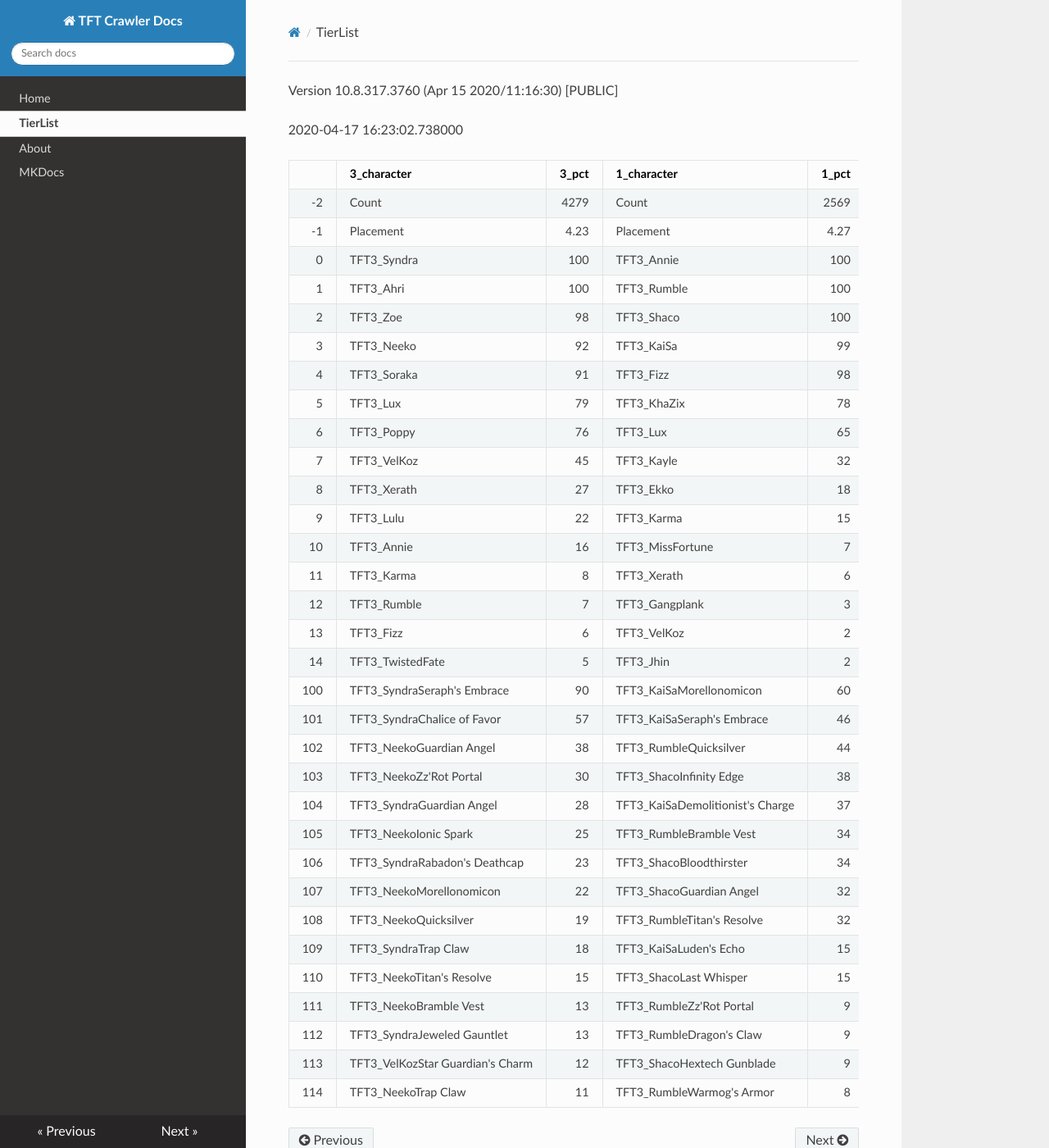
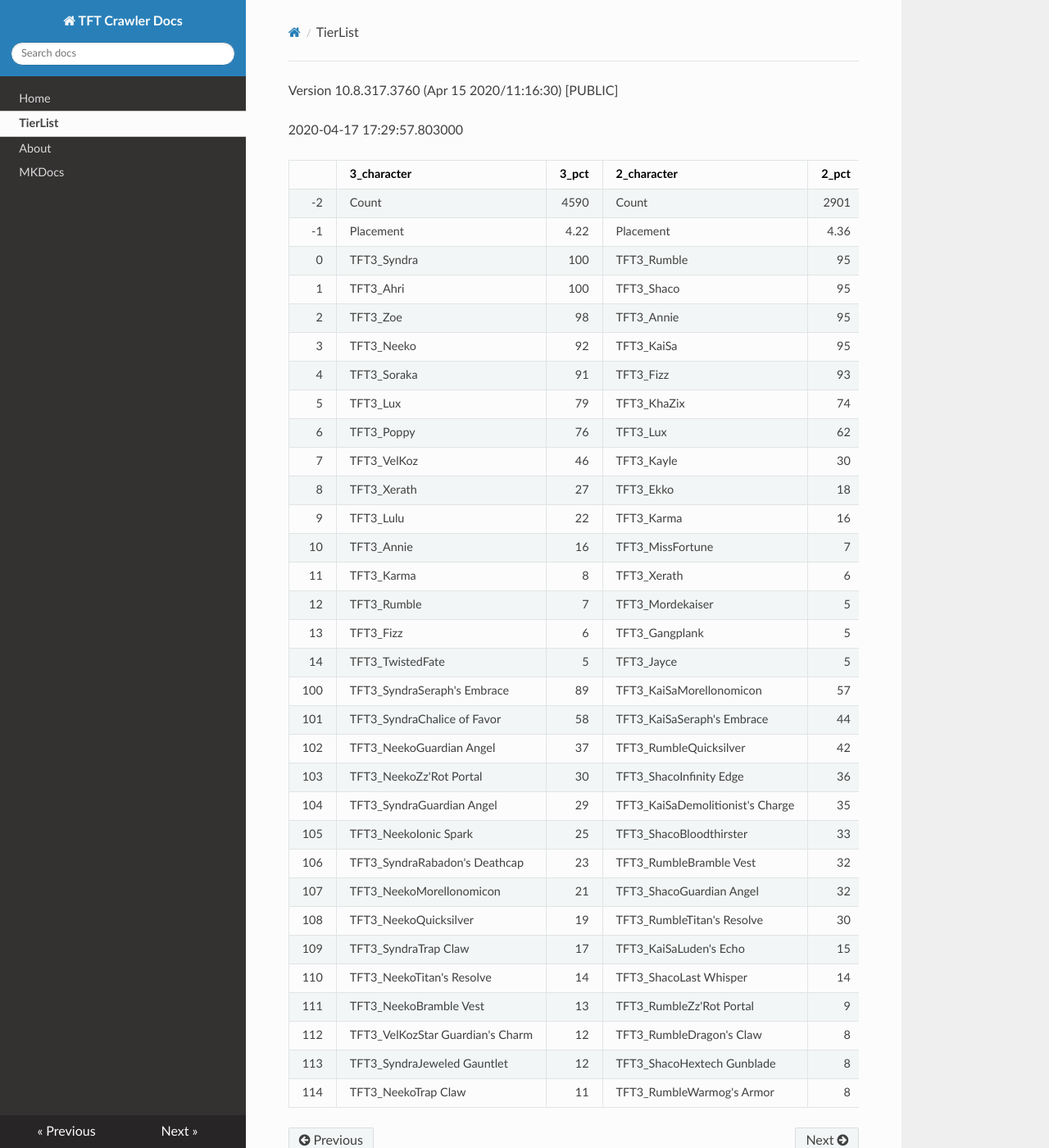
Before and after one commit to JamesYouL2/TFT-Crawler, an MkDocs documentation site: the page built from docs/tierlist.md, in a window 1280 px wide and 1400 px high. Shown: the whole window at 82% size. Built offline with MkDocs 1.6.1, drawn with Linux system fonts in a browser that asks for light colours; nearby versions of some CDN libraries.

Commit message:
Update tierlist.md

```diff
--- a/docs/tierlist.md
+++ b/docs/tierlist.md
@@ -1,38 +1,38 @@
 Version 10.8.317.3760 (Apr 15 2020/11:16:30) [PUBLIC] <Releases/10.8>
 
-2020-04-17 16:23:02.738000
+2020-04-17 17:29:57.803000
 
-|     | 3_character                      |   3_pct | 1_character                      |   1_pct | 5_character                        |   5_pct | 2_character                    |   2_pct | 4_character                      |   4_pct |
-|----:|:---------------------------------|--------:|:---------------------------------|--------:|:-----------------------------------|--------:|:-------------------------------|--------:|:---------------------------------|--------:|
-|  -2 | Count                            | 4279    | Count                            | 2569    | Count                              | 3806    | Count                          |  5084   | Count                            | 8024    |
-|  -1 | Placement                        |    4.23 | Placement                        |    4.27 | Placement                          |    4.45 | Placement                      |     4.5 | Placement                        |    4.61 |
-|   0 | TFT3_Syndra                      |  100    | TFT3_Annie                       |  100    | TFT3_Blitzcrank                    |   98    | TFT3_Mordekaiser               |    95   | TFT3_Irelia                      |   66    |
-|   1 | TFT3_Ahri                        |  100    | TFT3_Rumble                      |  100    | TFT3_Vi                            |   97    | TFT3_Jhin                      |    95   | TFT3_Kayle                       |   64    |
-|   2 | TFT3_Zoe                         |   98    | TFT3_Shaco                       |  100    | TFT3_ChoGath                       |   96    | TFT3_Karma                     |    94   | TFT3_Shen                        |   64    |
-|   3 | TFT3_Neeko                       |   92    | TFT3_KaiSa                       |   99    | TFT3_Malphite                      |   95    | TFT3_Ashe                      |    89   | TFT3_Thresh                      |   53    |
-|   4 | TFT3_Soraka                      |   91    | TFT3_Fizz                        |   98    | TFT3_Jinx                          |   80    | TFT3_Lux                       |    71   | TFT3_Vi                          |   49    |
-|   5 | TFT3_Lux                         |   79    | TFT3_KhaZix                      |   78    | TFT3_Ezreal                        |   79    | TFT3_Shaco                     |    68   | TFT3_MissFortune                 |   47    |
-|   6 | TFT3_Poppy                       |   76    | TFT3_Lux                         |   65    | TFT3_MissFortune                   |   65    | TFT3_Lulu                      |    60   | TFT3_Lucian                      |   45    |
-|   7 | TFT3_VelKoz                      |   45    | TFT3_Kayle                       |   32    | TFT3_Graves                        |   52    | TFT3_Xerath                    |    47   | TFT3_Fiora                       |   45    |
-|   8 | TFT3_Xerath                      |   27    | TFT3_Ekko                        |   18    | TFT3_Lucian                        |   42    | TFT3_JarvanIV                  |    40   | TFT3_Kassadin                    |   45    |
-|   9 | TFT3_Lulu                        |   22    | TFT3_Karma                       |   15    | TFT3_VelKoz                        |   17    | TFT3_WuKong                    |    34   | TFT3_Leona                       |   44    |
-|  10 | TFT3_Annie                       |   16    | TFT3_MissFortune                 |    7    | TFT3_KhaZix                        |   17    | TFT3_Jayce                     |    33   | TFT3_Ekko                        |   41    |
-|  11 | TFT3_Karma                       |    8    | TFT3_Xerath                      |    6    | TFT3_TwistedFate                   |   12    | TFT3_Kassadin                  |    20   | TFT3_Blitzcrank                  |   36    |
-|  12 | TFT3_Rumble                      |    7    | TFT3_Gangplank                   |    3    | TFT3_AurelionSol                   |   11    | TFT3_Poppy                     |    18   | TFT3_Ezreal                      |   34    |
-|  13 | TFT3_Fizz                        |    6    | TFT3_VelKoz                      |    2    | TFT3_Kayle                         |   11    | TFT3_Leona                     |    10   | TFT3_WuKong                      |   32    |
-|  14 | TFT3_TwistedFate                 |    5    | TFT3_Jhin                        |    2    | TFT3_Lulu                          |    7    | TFT3_Thresh                    |     9   | TFT3_MasterYi                    |   22    |
-| 100 | TFT3_SyndraSeraph's Embrace      |   90    | TFT3_KaiSaMorellonomicon         |   60    | TFT3_JinxGiant Slayer              |   57    | TFT3_ShacoGuardian Angel       |    43   | TFT3_IreliaInfinity Edge         |   42    |
-| 101 | TFT3_SyndraChalice of Favor      |   57    | TFT3_KaiSaSeraph's Embrace       |   46    | TFT3_JinxRed Buff                  |   47    | TFT3_JhinGuardian Angel        |    38   | TFT3_KayleGuinsoo's Rageblade    |   30    |
-| 102 | TFT3_NeekoGuardian Angel         |   38    | TFT3_RumbleQuicksilver           |   44    | TFT3_JinxGuardian Angel            |   30    | TFT3_JhinRunaan's Hurricane    |    37   | TFT3_LucianRed Buff              |   24    |
-| 103 | TFT3_NeekoZz'Rot Portal          |   30    | TFT3_ShacoInfinity Edge          |   38    | TFT3_MissFortuneSeraph's Embrace   |   17    | TFT3_ShacoBloodthirster        |    34   | TFT3_KayleGuardian Angel         |   22    |
-| 104 | TFT3_SyndraGuardian Angel        |   28    | TFT3_KaiSaDemolitionist's Charge |   37    | TFT3_ChoGathIonic Spark            |   16    | TFT3_JhinLast Whisper          |    33   | TFT3_KayleRapid Firecannon       |   16    |
-| 105 | TFT3_NeekoIonic Spark            |   25    | TFT3_RumbleBramble Vest          |   34    | TFT3_JinxRunaan's Hurricane        |   14    | TFT3_JhinInfinity Edge         |    33   | TFT3_IreliaLast Whisper          |   16    |
-| 106 | TFT3_SyndraRabadon's Deathcap    |   23    | TFT3_ShacoBloodthirster          |   34    | TFT3_VelKozSeraph's Embrace        |   14    | TFT3_ShacoInfinity Edge        |    17   | TFT3_IreliaGuardian Angel        |   16    |
-| 107 | TFT3_NeekoMorellonomicon         |   22    | TFT3_ShacoGuardian Angel         |   32    | TFT3_JinxTrap Claw                 |   12    | TFT3_JhinTrap Claw             |    16   | TFT3_MasterYiQuicksilver         |   12    |
-| 108 | TFT3_NeekoQuicksilver            |   19    | TFT3_RumbleTitan's Resolve       |   32    | TFT3_ViIonic Spark                 |   12    | TFT3_MordekaiserMorellonomicon |    15   | TFT3_MasterYiGuinsoo's Rageblade |   11    |
-| 109 | TFT3_SyndraTrap Claw             |   18    | TFT3_KaiSaLuden's Echo           |   15    | TFT3_BlitzcrankZephyr              |   12    | TFT3_XerathGuinsoo's Rageblade |    12   | TFT3_IreliaInfiltrator's Talons  |   11    |
-| 110 | TFT3_NeekoTitan's Resolve        |   15    | TFT3_ShacoLast Whisper           |   15    | TFT3_ChoGathMorellonomicon         |   12    | TFT3_MordekaiserIonic Spark    |    11   | TFT3_KayleHand Of Justice        |   10    |
-| 111 | TFT3_NeekoBramble Vest           |   13    | TFT3_RumbleZz'Rot Portal         |    9    | TFT3_LucianRed Buff                |   11    | TFT3_AsheDark Star's Heart     |    11   | TFT3_IreliaBloodthirster         |    8    |
-| 112 | TFT3_SyndraJeweled Gauntlet      |   13    | TFT3_RumbleDragon's Claw         |    9    | TFT3_JinxLast Whisper              |   11    | TFT3_ShacoHextech Gunblade     |    11   | TFT3_IreliaSeraph's Embrace      |    8    |
-| 113 | TFT3_VelKozStar Guardian's Charm |   12    | TFT3_ShacoHextech Gunblade       |    9    | TFT3_JinxRapid Firecannon          |   10    | TFT3_MordekaiserBramble Vest   |    10   | TFT3_MasterYiBramble Vest        |    7    |
-| 114 | TFT3_NeekoTrap Claw              |   11    | TFT3_RumbleWarmog's Armor        |    8    | TFT3_MissFortuneRabadon's Deathcap |   10    | TFT3_MordekaiserRedemption     |     9   | TFT3_EkkoMorellonomicon          |    7    |
+|     | 3_character                      |   3_pct | 2_character                      |   2_pct | 5_character                      |   5_pct | 1_character                    |   1_pct | 4_character                      |   4_pct |
+|----:|:---------------------------------|--------:|:---------------------------------|--------:|:---------------------------------|--------:|:-------------------------------|--------:|:---------------------------------|--------:|
+|  -2 | Count                            | 4590    | Count                            | 2901    | Count                            | 4036    | Count                          | 5333    | Count                            | 8711    |
+|  -1 | Placement                        |    4.22 | Placement                        |    4.36 | Placement                        |    4.45 | Placement                      |    4.48 | Placement                        |    4.61 |
+|   0 | TFT3_Syndra                      |  100    | TFT3_Rumble                      |   95    | TFT3_Blitzcrank                  |   98    | TFT3_Jhin                      |   98    | TFT3_Irelia                      |   67    |
+|   1 | TFT3_Ahri                        |  100    | TFT3_Shaco                       |   95    | TFT3_Vi                          |   98    | TFT3_Karma                     |   96    | TFT3_Shen                        |   65    |
+|   2 | TFT3_Zoe                         |   98    | TFT3_Annie                       |   95    | TFT3_ChoGath                     |   97    | TFT3_Mordekaiser               |   96    | TFT3_Kayle                       |   64    |
+|   3 | TFT3_Neeko                       |   92    | TFT3_KaiSa                       |   95    | TFT3_Malphite                    |   96    | TFT3_Ashe                      |   91    | TFT3_Thresh                      |   53    |
+|   4 | TFT3_Soraka                      |   91    | TFT3_Fizz                        |   93    | TFT3_Jinx                        |   81    | TFT3_Lux                       |   72    | TFT3_Vi                          |   49    |
+|   5 | TFT3_Lux                         |   79    | TFT3_KhaZix                      |   74    | TFT3_Ezreal                      |   80    | TFT3_Shaco                     |   69    | TFT3_MissFortune                 |   47    |
+|   6 | TFT3_Poppy                       |   76    | TFT3_Lux                         |   62    | TFT3_MissFortune                 |   66    | TFT3_Lulu                      |   61    | TFT3_Lucian                      |   45    |
+|   7 | TFT3_VelKoz                      |   46    | TFT3_Kayle                       |   30    | TFT3_Graves                      |   54    | TFT3_Xerath                    |   48    | TFT3_Fiora                       |   45    |
+|   8 | TFT3_Xerath                      |   27    | TFT3_Ekko                        |   18    | TFT3_Lucian                      |   41    | TFT3_JarvanIV                  |   41    | TFT3_Kassadin                    |   45    |
+|   9 | TFT3_Lulu                        |   22    | TFT3_Karma                       |   16    | TFT3_VelKoz                      |   17    | TFT3_WuKong                    |   32    | TFT3_Leona                       |   44    |
+|  10 | TFT3_Annie                       |   16    | TFT3_MissFortune                 |    7    | TFT3_KhaZix                      |   17    | TFT3_Jayce                     |   32    | TFT3_Ekko                        |   40    |
+|  11 | TFT3_Karma                       |    8    | TFT3_Xerath                      |    6    | TFT3_TwistedFate                 |   13    | TFT3_Kassadin                  |   20    | TFT3_Blitzcrank                  |   36    |
+|  12 | TFT3_Rumble                      |    7    | TFT3_Mordekaiser                 |    5    | TFT3_AurelionSol                 |   11    | TFT3_Poppy                     |   17    | TFT3_Ezreal                      |   35    |
+|  13 | TFT3_Fizz                        |    6    | TFT3_Gangplank                   |    5    | TFT3_Kayle                       |   10    | TFT3_Leona                     |   10    | TFT3_WuKong                      |   33    |
+|  14 | TFT3_TwistedFate                 |    5    | TFT3_Jayce                       |    5    | TFT3_Lulu                        |    7    | TFT3_Thresh                    |    9    | TFT3_MasterYi                    |   22    |
+| 100 | TFT3_SyndraSeraph's Embrace      |   89    | TFT3_KaiSaMorellonomicon         |   57    | TFT3_JinxGiant Slayer            |   58    | TFT3_ShacoGuardian Angel       |   44    | TFT3_IreliaInfinity Edge         |   42    |
+| 101 | TFT3_SyndraChalice of Favor      |   58    | TFT3_KaiSaSeraph's Embrace       |   44    | TFT3_JinxRed Buff                |   48    | TFT3_JhinGuardian Angel        |   38    | TFT3_KayleGuinsoo's Rageblade    |   30    |
+| 102 | TFT3_NeekoGuardian Angel         |   37    | TFT3_RumbleQuicksilver           |   42    | TFT3_JinxGuardian Angel          |   30    | TFT3_JhinRunaan's Hurricane    |   38    | TFT3_LucianRed Buff              |   24    |
+| 103 | TFT3_NeekoZz'Rot Portal          |   30    | TFT3_ShacoInfinity Edge          |   36    | TFT3_MissFortuneSeraph's Embrace |   17    | TFT3_ShacoBloodthirster        |   34    | TFT3_KayleGuardian Angel         |   22    |
+| 104 | TFT3_SyndraGuardian Angel        |   29    | TFT3_KaiSaDemolitionist's Charge |   35    | TFT3_ChoGathIonic Spark          |   16    | TFT3_JhinLast Whisper          |   34    | TFT3_IreliaLast Whisper          |   17    |
+| 105 | TFT3_NeekoIonic Spark            |   25    | TFT3_ShacoBloodthirster          |   33    | TFT3_JinxRunaan's Hurricane      |   14    | TFT3_JhinInfinity Edge         |   33    | TFT3_KayleRapid Firecannon       |   16    |
+| 106 | TFT3_SyndraRabadon's Deathcap    |   23    | TFT3_RumbleBramble Vest          |   32    | TFT3_VelKozSeraph's Embrace      |   14    | TFT3_ShacoInfinity Edge        |   17    | TFT3_IreliaGuardian Angel        |   16    |
+| 107 | TFT3_NeekoMorellonomicon         |   21    | TFT3_ShacoGuardian Angel         |   32    | TFT3_JinxTrap Claw               |   12    | TFT3_JhinTrap Claw             |   17    | TFT3_MasterYiGuinsoo's Rageblade |   11    |
+| 108 | TFT3_NeekoQuicksilver            |   19    | TFT3_RumbleTitan's Resolve       |   30    | TFT3_BlitzcrankZephyr            |   12    | TFT3_MordekaiserMorellonomicon |   15    | TFT3_MasterYiQuicksilver         |   11    |
+| 109 | TFT3_SyndraTrap Claw             |   17    | TFT3_KaiSaLuden's Echo           |   15    | TFT3_ViIonic Spark               |   12    | TFT3_XerathGuinsoo's Rageblade |   12    | TFT3_IreliaInfiltrator's Talons  |   11    |
+| 110 | TFT3_NeekoTitan's Resolve        |   14    | TFT3_ShacoLast Whisper           |   14    | TFT3_ChoGathMorellonomicon       |   12    | TFT3_MordekaiserIonic Spark    |   12    | TFT3_KayleHand Of Justice        |   10    |
+| 111 | TFT3_NeekoBramble Vest           |   13    | TFT3_RumbleZz'Rot Portal         |    9    | TFT3_JinxLast Whisper            |   11    | TFT3_AsheDark Star's Heart     |   11    | TFT3_IreliaBloodthirster         |    8    |
+| 112 | TFT3_VelKozStar Guardian's Charm |   12    | TFT3_RumbleDragon's Claw         |    8    | TFT3_LucianRed Buff              |   11    | TFT3_ShacoHextech Gunblade     |   11    | TFT3_IreliaSeraph's Embrace      |    8    |
+| 113 | TFT3_SyndraJeweled Gauntlet      |   12    | TFT3_ShacoHextech Gunblade       |    8    | TFT3_JinxRapid Firecannon        |   10    | TFT3_MordekaiserBramble Vest   |   10    | TFT3_EkkoMorellonomicon          |    7    |
+| 114 | TFT3_NeekoTrap Claw              |   11    | TFT3_RumbleWarmog's Armor        |    8    | TFT3_ChoGathGuardian Angel       |   10    | TFT3_MordekaiserRedemption     |    9    | TFT3_ViIonic Spark               |    7    |
```
